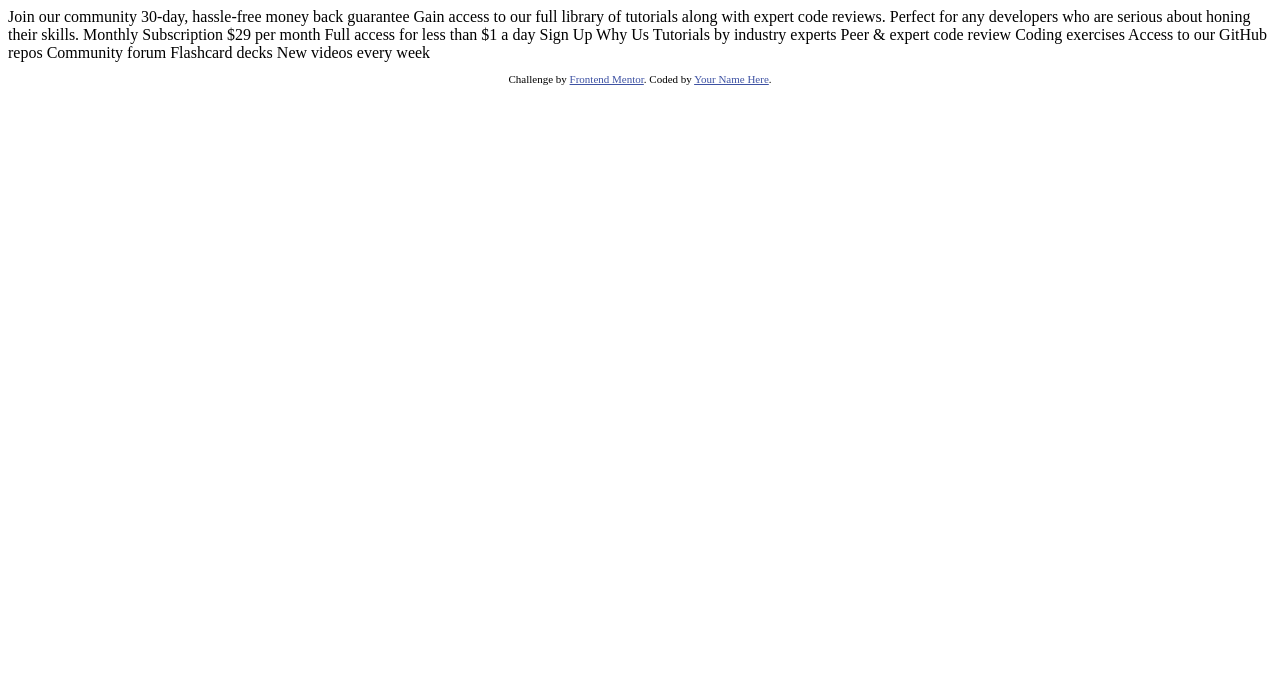
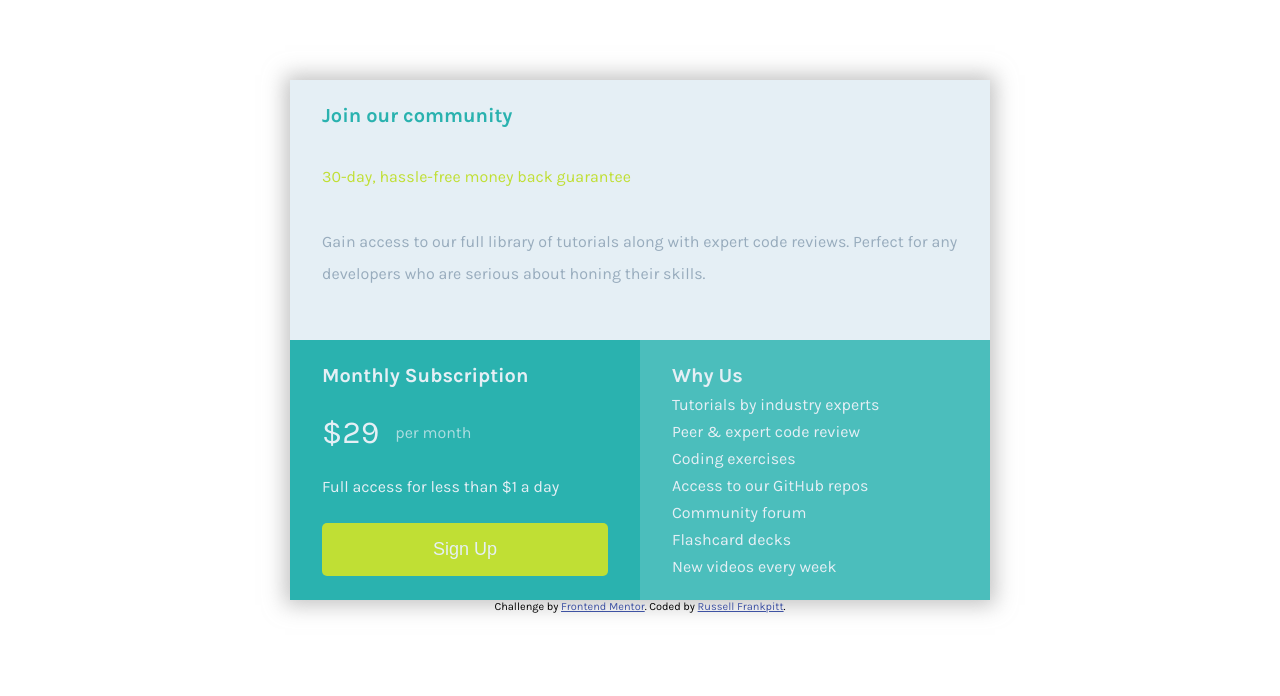
Before and after one commit to rustyff12/single-price-grid, a plain HTML site: page index.html in a window 1280 px wide. Drawn offline with Linux system fonts and the light colour scheme.

Commit message:
html edited. css complete

```diff
--- a/index.html
+++ b/index.html
@@ -7,43 +7,55 @@
   <link rel="icon" type="image/png" sizes="32x32" href="./images/favicon-32x32.png">
 
   <title>Frontend Mentor | Single Price Grid Component</title>
-
-  <!-- Feel free to remove these styles or customise in your own stylesheet 👍 -->
-  <style>
-    .attribution { font-size: 11px; text-align: center; }
-    .attribution a { color: hsl(228, 45%, 44%); }
-  </style>
+  <!-- CSS -->
+  <link rel="stylesheet" href="./styles.css">
 </head>
 <body>
-  Join our community
 
-  30-day, hassle-free money back guarantee
+  <div class="container">
+    <!-- First -->
+    <div class="container__box first gray">
+      <h3 class="primary">Join our community</h3>
+      <p class="secondary">30-day, hassle-free money back guarantee</p>
+      <p>
+        Gain access to our full library of tutorials along with expert code reviews.
+        Perfect for any developers who are serious about honing their skills.
+      </p>
+    </div>
 
-  Gain access to our full library of tutorials along with expert code reviews.
-  Perfect for any developers who are serious about honing their skills.
+    <!-- Second -->
+    <div class="container__box second light">
+      <h3 class="light">Monthly Subscription</h3>
 
-  Monthly Subscription
+          <div class="second-box">
+            <p><span class="dollar">&dollar;29</span></p>
+            <p><span class="dollar-small light-white">per month</span></p>
+          </div>
 
-  &dollar;29 per month
+          <p>Full access for less than &dollar;1 a day</p>
 
-  Full access for less than &dollar;1 a day
+      <button class="btn">Sign Up</button>
+    </div>
 
-  Sign Up
+    <!-- Third -->
+    <div class="container__box third light">
+      <h3>Why Us</h3>
 
-  Why Us
+        <p>Tutorials by industry experts</p>
+        <p>Peer &amp; expert code review</p>
+        <p>Coding exercises</p>
+        <p>Access to our GitHub repos</p>
+        <p>Community forum</p>
+        <p>Flashcard decks</p>
+        <p>New videos every week</p>
 
-  Tutorials by industry experts
-  Peer &amp; expert code review
-  Coding exercises
-  Access to our GitHub repos
-  Community forum
-  Flashcard decks
-  New videos every week
+    </div>
 
+  </div>
   <footer>
     <p class="attribution">
       Challenge by <a href="https://www.frontendmentor.io?ref=challenge" target="_blank">Frontend Mentor</a>.
-      Coded by <a href="#">Your Name Here</a>.
+      Coded by <a href="https://github.com/rustyff12" target="_blank">Russell Frankpitt</a>.
     </p>
   </footer>
 </body>
--- /dev/null
+++ b/styles.css
@@ -0,0 +1,134 @@
+/* Google fonts */
+@import url('https://fonts.googleapis.com/css2?family=Karla:wght@400;700&display=swap');
+
+/* Resets */
+*,
+*::before,
+*::after {
+    box-sizing: border-box;
+    margin: 0;
+    padding: 0;
+}
+
+body {
+    font-size: 16px;
+    font-weight: 400;
+    padding: 5rem 2rem;
+    font-family: 'Karla', sans-serif;
+}
+
+/* Variables */
+:root {
+    --clr-primary: hsl(179, 62%, 43%); /* cyan*/
+    --clr-primary-light: hsl(179, 47%, 52%); /* cyan*/
+    --clr-secondary: hsl(71, 73%, 54%); /* Yellow*/
+    --clr-light: hsl(204, 43%, 93%); /* Light gray*/
+    --clr-gray: hsl(208, 22%, 67%); /* Gray-blue*/
+
+}
+
+/* Text colors */
+.primary { color: var(--clr-primary); }
+.primary-light { color: var(--clr-primary-light); }
+.secondary { color: var(--clr-secondary); }
+.light { color: var(--clr-light); }
+.light-white { color: var(--clr-light); opacity: 0.7; }
+.gray { color: var(--clr-gray); }
+
+/* Main */
+.container {
+    display: grid;
+}
+
+.container__box {
+    display: grid;
+    padding: 1.5rem 2rem;
+    gap: 1.5rem;
+}
+
+/* first */
+.first {
+    background: var(--clr-light);
+}
+
+.first p {
+    line-height: 200%;
+}
+
+.first h3,
+.second h3,
+.third h3 {
+    font-weight: 700;
+    font-size: 1.25rem;
+}
+
+/* second */
+.second {
+    display: flex;
+    flex-direction: column;
+    background: var(--clr-primary);
+    justify-content: space-between;
+}
+
+.second-box {
+    display: flex;
+    align-items: center;
+    gap: 1rem;
+}
+
+.dollar {
+    font-size: 2rem;
+}
+
+.btn {
+    background: var(--clr-secondary);
+    border: none;
+    border-radius: 5px;
+    color: var(--clr-light);
+    padding: 1rem;
+    font-size: 1.125rem;
+    cursor: pointer;
+}
+
+/* third */
+.third {
+    background: var(--clr-primary-light);
+}
+
+
+
+.attribution { font-size: 11px; text-align: center; }
+.attribution a { color: hsl(228, 45%, 44%); }
+
+/* Media query */
+@media screen and (min-width: 600px) {
+    body {
+        max-height: 100vh;
+    }
+
+    .container {
+        margin: 0 auto;
+        display: grid;
+        grid-template-columns: repeat(2, 1fr);
+        grid-template-rows: repeat(2, 1fr);
+        box-shadow: 0px 0px 20px 5px rgba(153,153,153,0.6);
+        max-width: 700px;
+    }
+
+    .container__box {
+        gap: 0.5rem;
+    }
+
+    .first {
+        grid-area: 1 / 1 / 2 / 3;
+    }
+
+    .second {
+        grid-area: 2 / 1 / 3 / 2;
+    }
+
+    .third {
+        grid-area: 2 / 2 / 3 / 3;
+    }
+
+}
```
